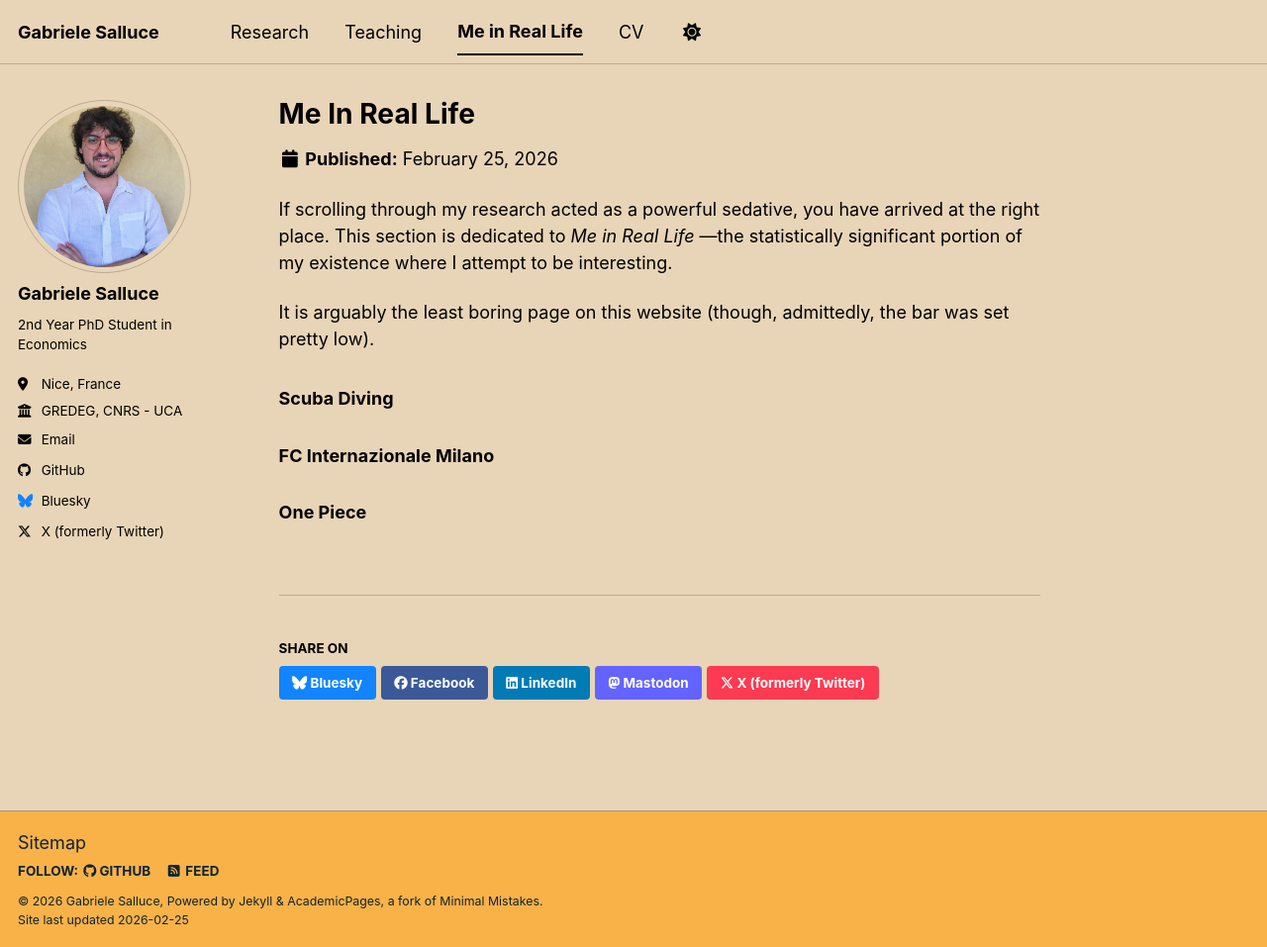
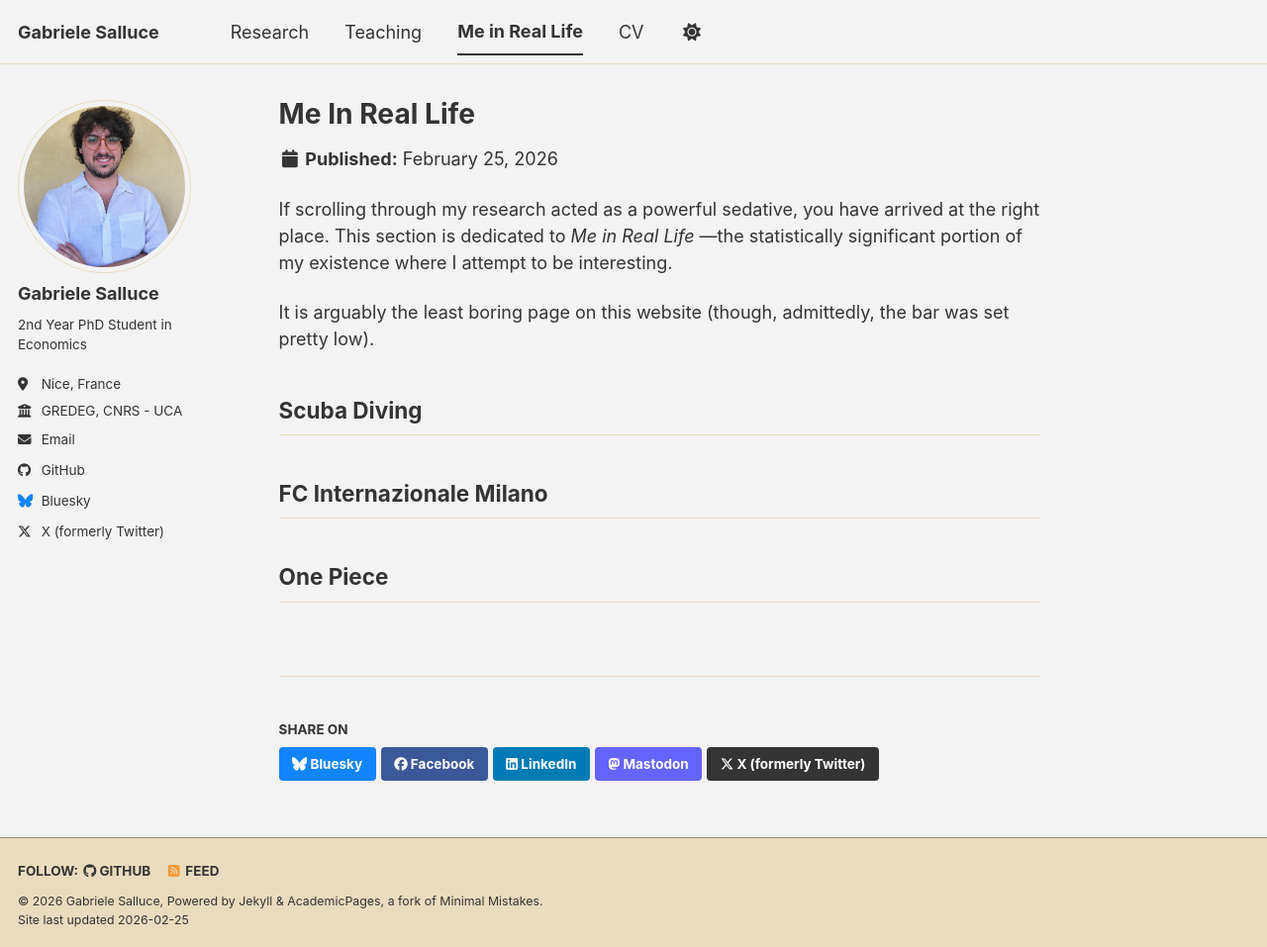
Before and after one commit to gabrielesalluce/gabrielesalluce.github.io, a Jekyll site: the page built from _me-in-real-life/me-in-real-life.md, in a window 1280 px wide and 957 px high. Shown: the whole window at 99% size. Built offline with Jekyll 4.4.1, drawn with Linux system fonts in a browser that asks for light colours; a script bundle is joined from its source files by our own code; library files that are not in the unit come from our copies.

Commit message:
forse ci siamo

```diff
--- a/_config.yml
+++ b/_config.yml
@@ -8,7 +8,7 @@
 
 # Basic Site Settings
 locale                   : "en-US"
-site_theme               : "sunrise" # The available themes options are "default", "air", "sunrise", "mint", "dirt" and "contrast"
+site_theme               : "dirt" # The available themes options are "default", "air", "sunrise", "mint", "dirt" and "contrast"
 title                    : "Gabriele Salluce"
 title_separator          : "-"
 name                     : &name "Gabriele Salluce"
--- a/_data/navigation.yml
+++ b/_data/navigation.yml
@@ -10,7 +10,7 @@
 main:
 
   - title: "Research"
-    url: /research
+    url: /research/
 
   #- title: "Talks"
   #  url: /talks/
--- a/_includes/footer/custom.html
+++ b/_includes/footer/custom.html
@@ -1,6 +1,4 @@
 <!-- start custom footer snippets -->
-
-<a href="/sitemap/">Sitemap</a>
 
 <!-- Support for MatJax -->
 <script defer src="https://cdnjs.cloudflare.com/polyfill/v3/polyfill.min.js?features=es6"></script>
--- a/_me-in-real-life/me-in-real-life.md
+++ b/_me-in-real-life/me-in-real-life.md
@@ -6,8 +6,8 @@
 
 It is arguably the least boring page on this website (though, admittedly, the bar was set pretty low).
 
-### Scuba Diving
+## Scuba Diving
 
-### FC Internazionale Milano
+## FC Internazionale Milano
 
-### One Piece
+## One Piece
```
Also changed, not shown: _research/research.md (added, +5 -0 lines), _pages/about.md (line endings or trailing spaces).
